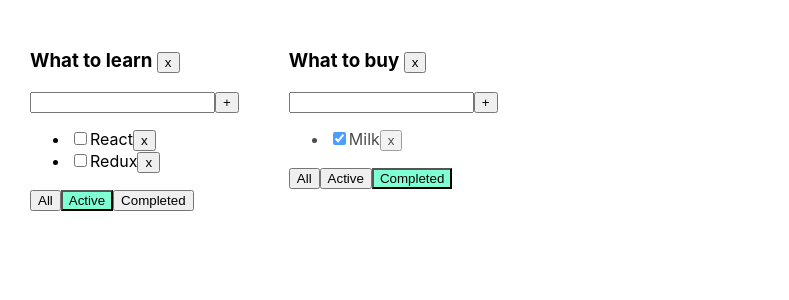
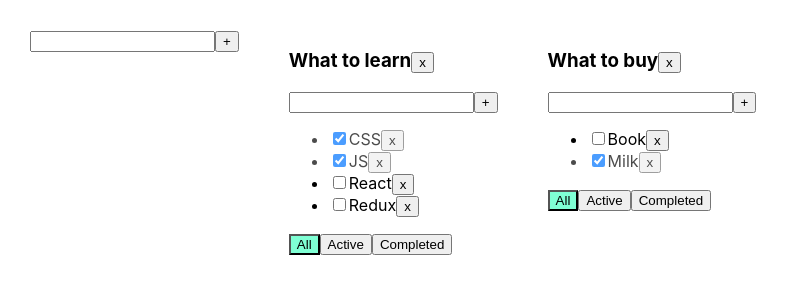
Before and after one commit to Yelkira/TodoListForStudents_Dimich_, a React (Create React App) app: page / in a window 1280 px wide. Shown: the top 300 px of the page, without its empty margins (0-789 px from the left). Built offline with nearby package versions, Linux system fonts and the light colour scheme.

Commit message:
06 Change name of title's

```diff
--- /dev/null
+++ b/src/AddItemForm.tsx
@@ -0,0 +1,40 @@
+import React, {ChangeEvent, KeyboardEvent, useState} from "react";
+
+type AddItemFormProps = {
+    addItem: (title: string) => void
+}
+
+export function AddItemForm(props: AddItemFormProps) {
+    const [title, setTitle] = useState("")
+    const [error, setError] = useState<string | null>(null)
+
+    const onChangeHandler = (e: ChangeEvent<HTMLInputElement>) => {
+        setTitle(e.currentTarget.value)
+    }
+    const onKeyPressHandler = (e: KeyboardEvent<HTMLInputElement>) => {
+        setError(null)
+        if (e.ctrlKey && e.key === "Enter") {
+            props.addItem(title)
+            setTitle("")
+        }
+    }
+    const addTask = () => {
+        if (title.trim() !== "") {
+            props.addItem(title.trim())
+            setTitle("")
+        } else {
+            setError("Title is requaered")
+        }
+    }
+    return (
+        <div>
+            <input value={title}
+                   onChange={onChangeHandler}
+                   onKeyUp={onKeyPressHandler}
+                   className={error ? "error" : ""}
+            />
+            <button onClick={addTask}>+</button>
+            {error && <div className={"error-message"}>{error}</div>}
+        </div>
+    )
+}
--- a/src/App.tsx
+++ b/src/App.tsx
@@ -1,7 +1,8 @@
 import React, {useState} from 'react';
 import './App.css';
-import {Todolist} from "./Todolist";
+import {TasksType, Todolist} from "./Todolist";
 import {v1} from "uuid";
+import {AddItemForm} from "./AddItemForm";
 
 export type FilterValuesType = "all" | "completed" | "active"
 
@@ -9,6 +10,10 @@
     id: string
     title: string
     filter: FilterValuesType
+}
+type TasksStateType = {
+    [key: string]: TasksType[]
+
 }
 
 function App() {
@@ -29,11 +34,21 @@
         setTasks({...tasksObj})
     }
 
-    function changeStatus(taskId: string, isDone: boolean, todolistId:string) {
+    function changeStatus(taskId: string, isDone: boolean, todolistId: string) {
         let tasks = tasksObj[todolistId]
         let task = tasks.find(t => t.id === taskId)
         if (task) {
             task.isDone = isDone
+            setTasks({...tasksObj})
+        }
+
+    }
+
+    function changeTasksTitle(taskId: string, newTitle: string, todolistId: string) {
+        let tasks = tasksObj[todolistId]
+        let task = tasks.find(t => t.id === taskId)
+        if (task) {
+            task.title = newTitle
             setTasks({...tasksObj})
         }
 
@@ -51,18 +66,26 @@
     let todolistId2 = v1()
 
     let [todolists, setTodolists] = useState<Array<TodoListType>>([
-        {id: todolistId1, title: "What to learn", filter: "active"},
-        {id: todolistId2, title: "What to buy", filter: "completed"},
+        {id: todolistId1, title: "What to learn", filter: "all"},
+        {id: todolistId2, title: "What to buy", filter: "all"},
     ])
 
-    let removeTodoList = (todolistId:string)=>{
-        let filteredTodolist = todolists.filter(tl=>tl.id !== todolistId)
+    let removeTodoList = (todolistId: string) => {
+        let filteredTodolist = todolists.filter(tl => tl.id !== todolistId)
         setTodolists(filteredTodolist)
         delete tasksObj[todolistId]
         setTasks({...tasksObj})
     }
 
-    let[tasksObj, setTasks] = useState({
+    function changeTodolistTitle(id: string, newTitle: string) {
+        const todolist = todolists.find(tl=>tl.id === id)
+        if (todolist){
+            todolist.title = newTitle
+            setTodolists([...todolists])
+        }
+    }
+
+    let [tasksObj, setTasks] = useState<TasksStateType>({
         [todolistId1]: [
             {id: v1(), title: "CSS", isDone: true},
             {id: v1(), title: "JS", isDone: true},
@@ -73,9 +96,21 @@
             {id: v1(), title: "Milk", isDone: true}],
     })
 
+    function addItem(title: string) {
+        let todolist: TodoListType = {
+            id: v1(),
+            filter: "all",
+            title: title
+        }
+        setTodolists([todolist, ...todolists])
+        setTasks({
+            ...tasksObj, [todolist.id]: []
+        })
+    }
 
     return (
         <div className="App">
+            <AddItemForm addItem={addItem}/>
             {
                 todolists.map((tl) => {
                     let tasksForTodolist = tasksObj[tl.id];
@@ -96,6 +131,8 @@
                                      changeTasksStatus={changeStatus}
                                      filter={tl.filter}
                                      removeTodoList={removeTodoList}
+                                     changeTasksTitle={changeTasksTitle}
+                                     changeTodolistTitle={changeTodolistTitle}
                     />
                 })
             }
--- /dev/null
+++ b/src/EditableSpan.tsx
@@ -0,0 +1,28 @@
+import React, {ChangeEvent, useState} from "react";
+
+type EditableSpanPropsType = {
+    title: string
+    onChange:(newValue:string)=>void
+}
+
+export function EditableSpan(props: EditableSpanPropsType) {
+    const [editMode, setEditMode] = useState(false)
+    const [title, setTitle]=useState("")
+    const activateEditMode = () => {
+        setEditMode(true)
+        setTitle(props.title)
+    }
+    const deactivateEditMode = () => {
+        setEditMode(false)
+        props.onChange(title)
+    }
+    const onChangeTitleHandler = (e:ChangeEvent<HTMLInputElement>) => {
+        setTitle(e.currentTarget.value)
+    }
+    return (
+        editMode
+            ? <input onChange={onChangeTitleHandler} value={title} onBlur={deactivateEditMode} autoFocus/>
+            : <span onDoubleClick={activateEditMode}>{props.title}</span>
+    )
+
+}
--- a/src/Todolist.tsx
+++ b/src/Todolist.tsx
@@ -1,5 +1,7 @@
-import React, {ChangeEvent, KeyboardEvent, useState} from "react";
+import React, {ChangeEvent} from "react";
 import {FilterValuesType} from "./App";
+import {AddItemForm} from "./AddItemForm";
+import {EditableSpan} from "./EditableSpan";
 
 export type TasksType = {
     id: string
@@ -7,40 +9,21 @@
     isDone: boolean
 }
 type TodolistPropsType = {
-    id:string
+    id: string
     title: string
     tasks: Array<TasksType>
-    removeTask: (id: string, todolistId:string) => void
-    changeFilter: (value: FilterValuesType, todolistId:string) => void
-    addTask: (title: string, todolistId:string) => void
-    changeTasksStatus: (taskId: string, isDone: boolean, todolistId:string) => void
-    filter:FilterValuesType
-    removeTodoList:(todolistId:string)=>void
+    removeTask: (id: string, todolistId: string) => void
+    changeFilter: (value: FilterValuesType, todolistId: string) => void
+    addTask: (title: string, todolistId: string) => void
+    changeTasksStatus: (taskId: string, isDone: boolean, todolistId: string) => void
+    filter: FilterValuesType
+    removeTodoList: (todolistId: string) => void
+    changeTasksTitle: (id: string, newTitle: string, todolistId: string) => void
+    changeTodolistTitle: (todolistId: string, newTitle: string) => void
 }
 
 export const Todolist = (props: TodolistPropsType) => {
 
-    const [title, setTitle] = useState("")
-    const [error, setError] = useState<string | null>(null)
-
-    const onChangeHandler = (e: ChangeEvent<HTMLInputElement>) => {
-        setTitle(e.currentTarget.value)
-    }
-    const onKeyPressHandler = (e: KeyboardEvent<HTMLInputElement>) => {
-        setError(null)
-        if (e.ctrlKey && e.key === "Enter") {
-            props.addTask(title, props.id)
-            setTitle("")
-        }
-    }
-    const addTask = () => {
-        if (title.trim() !== "") {
-            props.addTask(title.trim(), props.id)
-            setTitle("")
-        } else {
-            setError("Title is requaered")
-        }
-    }
     const onAllClickHandler = () => {
         props.changeFilter("all", props.id)
     }
@@ -50,22 +33,22 @@
     const onCompletedClickHandler = () => {
         props.changeFilter("completed", props.id)
     }
-const removeTodolist=()=>{
+    const removeTodolist = () => {
         props.removeTodoList(props.id)
-}
+    }
+    const changeTodolistTitle = (newTitle:string) => {
+        props.changeTodolistTitle(props.id, newTitle)
+    }
+    const addTask = (title: string) => {
+        props.addTask(title, props.id)
+    }
 
     return (
         <div>
-            <h3>{props.title} <button onClick={removeTodolist}>x</button></h3>
-            <div>
-                <input value={title}
-                       onChange={onChangeHandler}
-                       onKeyUp={onKeyPressHandler}
-                       className={error?"error":""}
-                />
-                <button onClick={addTask}>+</button>
-                {error && <div className={"error-message"}>{error}</div>}
-            </div>
+            <h3><EditableSpan title={props.title} onChange={changeTodolistTitle}/>
+                <button onClick={removeTodolist}>x</button>
+            </h3>
+            <AddItemForm addItem={addTask}/>
             <ul>
                 {
                     props.tasks.map((t, i) => {
@@ -73,11 +56,19 @@
                         const onRemoveHandler = () => {
                             props.removeTask(t.id, props.id)
                         }
-                        const CheckboxHandler = (e: ChangeEvent<HTMLInputElement>) => {
+                        const onChangeStatusHandler = (e: ChangeEvent<HTMLInputElement>) => {
                             props.changeTasksStatus(t.id, e.currentTarget.checked, props.id)
                         }
-                        return <li className={t.isDone?"is-done":""} key={t.id}><input onChange={CheckboxHandler} type="checkbox" checked={t.isDone}/>
-                            <span>{t.title}</span>
+
+                        const onChangeTitleHandler = (newValue: string) => {
+                            props.changeTasksTitle(t.id, newValue, props.id)
+                            //props.changeTasksStatus(t.id, e.currentTarget.checked, props.id)
+                        }
+                        return <li className={t.isDone ? "is-done" : ""} key={t.id}><input
+                            onChange={onChangeStatusHandler}
+                            type="checkbox" checked={t.isDone}/>
+                            <EditableSpan title={t.title}
+                                          onChange={onChangeTitleHandler}/>
                             <button onClick={onRemoveHandler}>x
                             </button>
                         </li>
@@ -86,11 +77,13 @@
                 }
             </ul>
             <div>
-                <button className={props.filter==="all"?"active-filter":""} onClick={onAllClickHandler}>All
+                <button className={props.filter === "all" ? "active-filter" : ""} onClick={onAllClickHandler}>All
                 </button>
-                <button className={props.filter==="active"?"active-filter":""} onClick={onActiveClickHandler}>Active
+                <button className={props.filter === "active" ? "active-filter" : ""}
+                        onClick={onActiveClickHandler}>Active
                 </button>
-                <button className={props.filter==="completed"?"active-filter":""} onClick={onCompletedClickHandler}>Completed
+                <button className={props.filter === "completed" ? "active-filter" : ""}
+                        onClick={onCompletedClickHandler}>Completed
                 </button>
             </div>
         </div>
```
